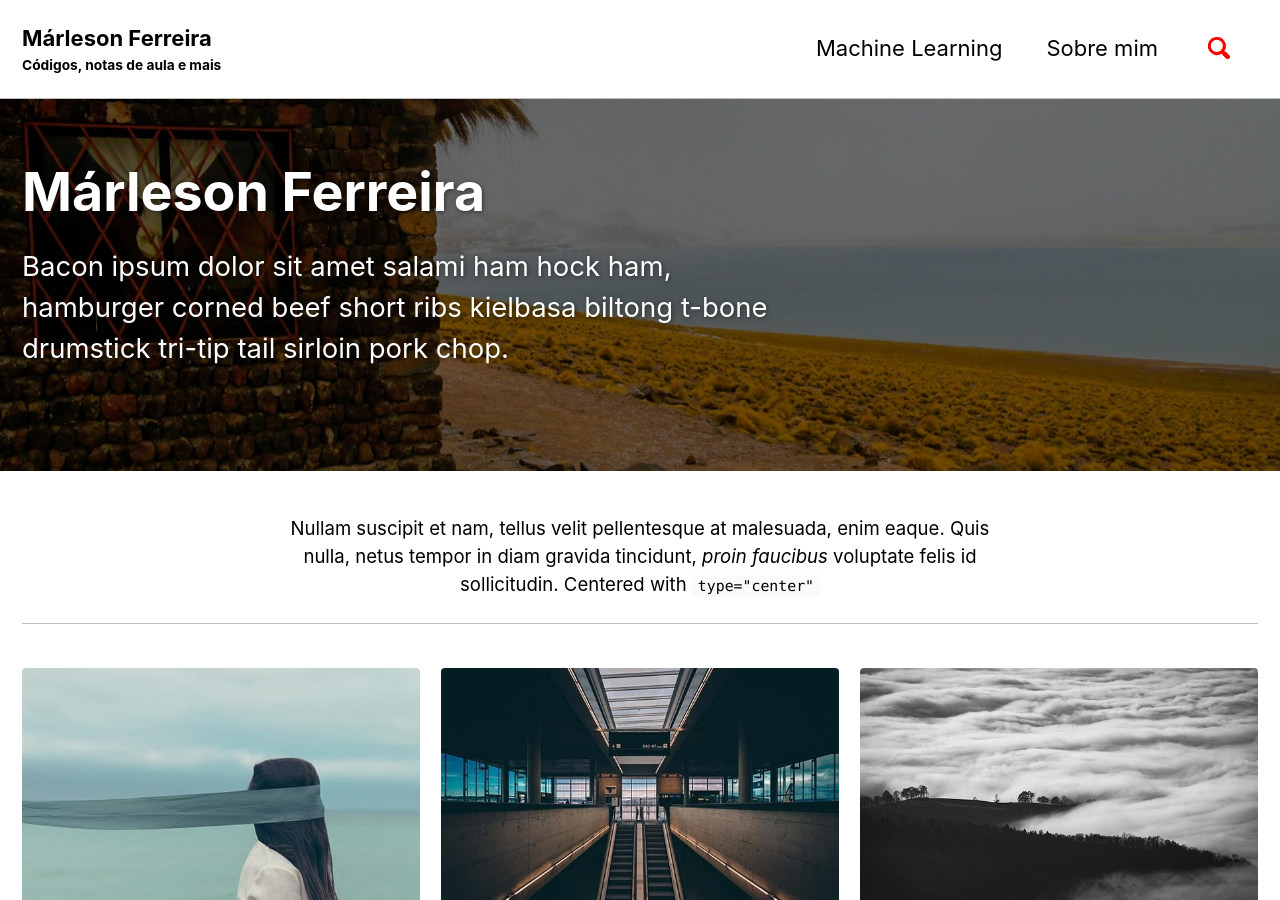
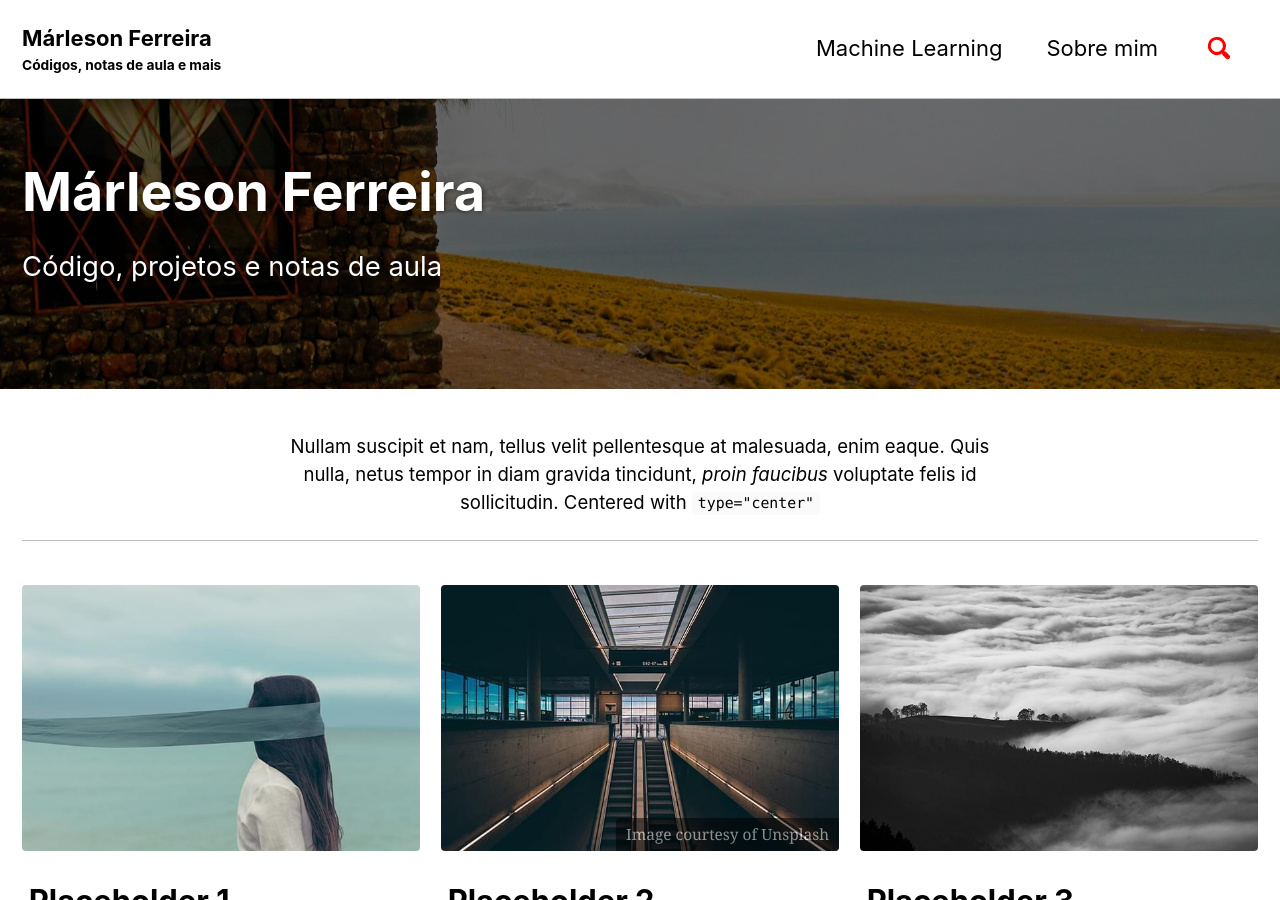
Before and after one commit to marleson/notas, a Jekyll site: the page built from index.html, in a window 1280 px wide and 900 px high. Built offline with Jekyll 4.4.1, drawn with Linux system fonts in a browser that asks for light colours; cached includes are drawn as plain includes; nearby versions of some CDN libraries; the list of posts is cut into pages by our own code.

Commit message:
decricao da home

```diff
--- a/index.html
+++ b/index.html
@@ -9,7 +9,7 @@ actions:
   - label: "Download"
     url: "https://github.com/mmistakes/minimal-mistakes/"
 caption: "Photo credit: [**Unsplash**](https://unsplash.com)"
-excerpt: "Bacon ipsum dolor sit amet salami ham hock ham, hamburger corned beef short ribs kielbasa biltong t-bone drumstick tri-tip tail sirloin pork chop."
+excerpt: "Código, projetos e notas de aula"
 intro:
 - excerpt: 'Nullam suscipit et nam, tellus velit pellentesque at malesuada, enim eaque. Quis nulla, netus tempor in diam gravida tincidunt, *proin faucibus* voluptate felis id sollicitudin. Centered with `type="center"`'
 feature_row:
```
